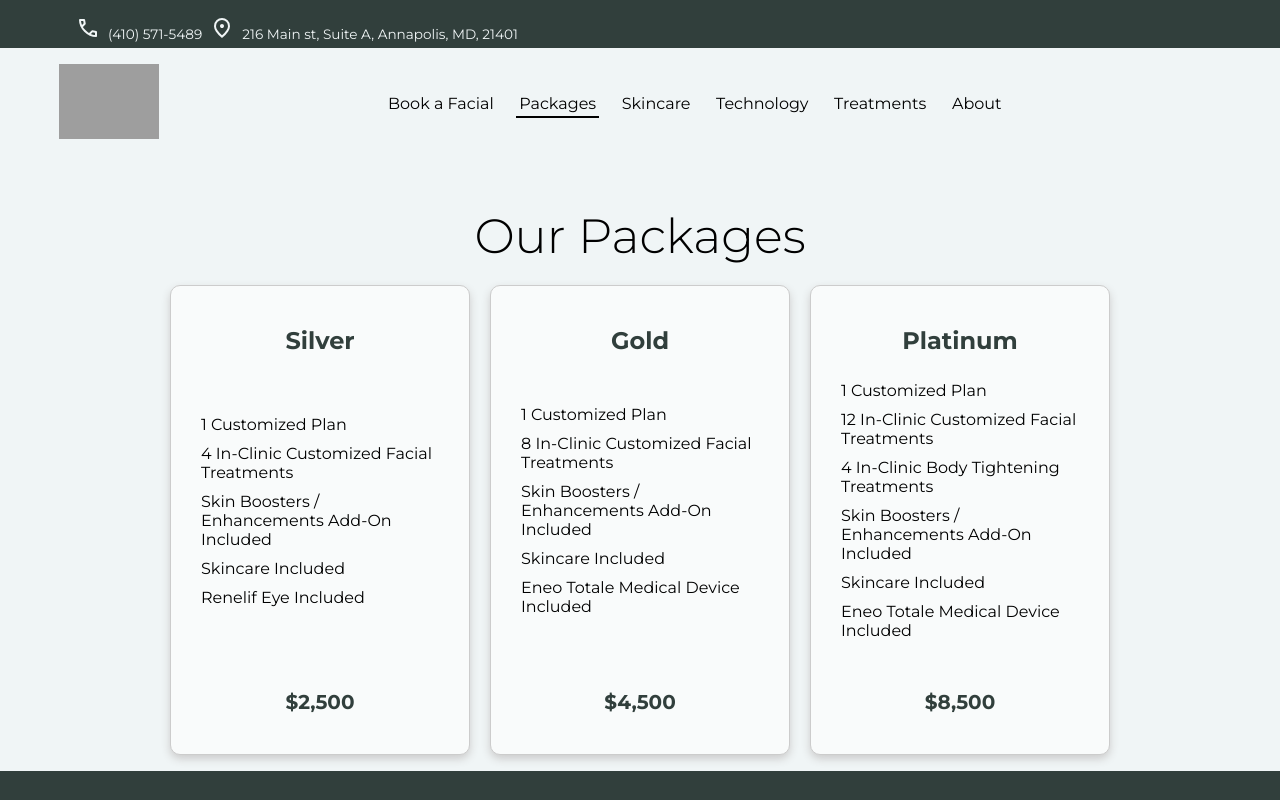
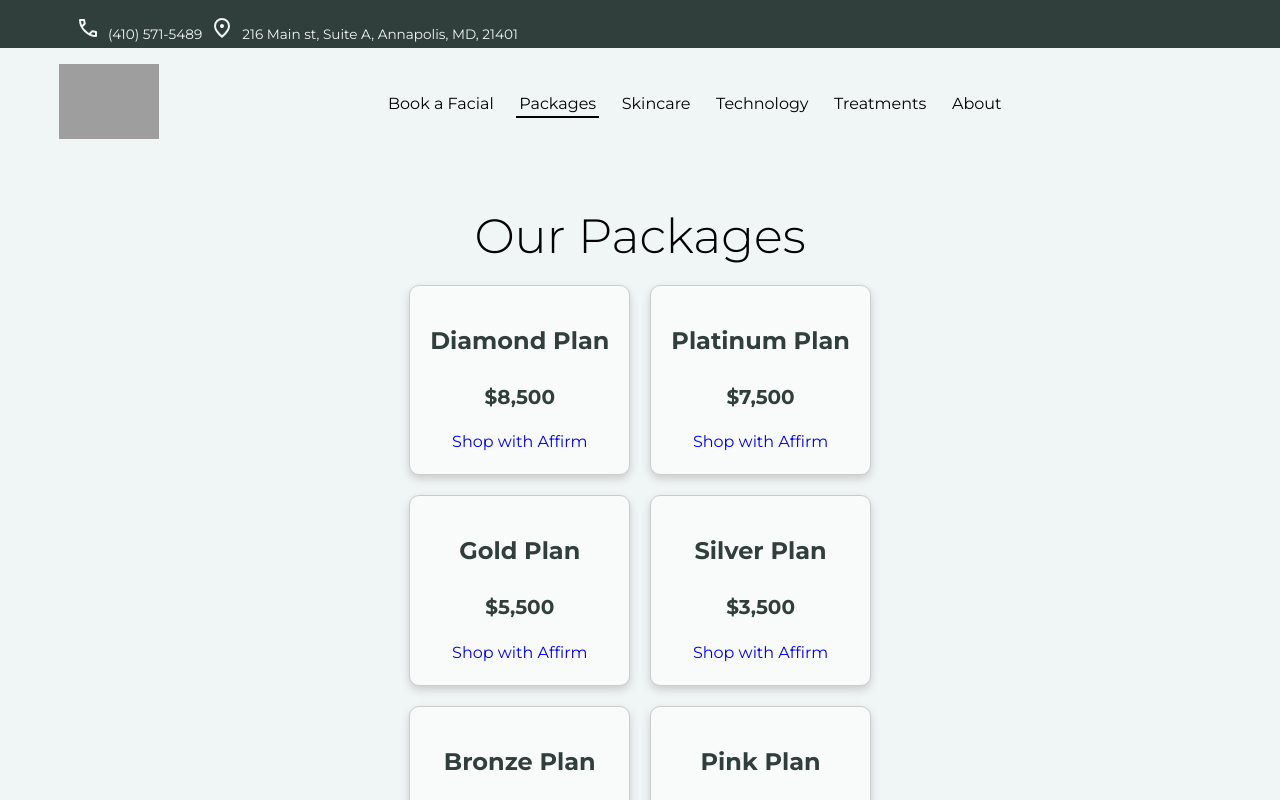
Before and after one commit to ora-sempre/ora-sempre-annapolis, a React (Create React App) app: page /packages in a window 1280 px wide. Shown: the top 800 px of the page. Built offline with nearby package versions, Linux system fonts and the light colour scheme; no server answers; grey boxes are pictures that could not be loaded.

Commit message:
Add and update packages and prices.
co-authored-by: object-ions <moshikoatia@gmail.com>

```diff
--- a/src/pages/Packages.js
+++ b/src/pages/Packages.js
@@ -1,38 +1,28 @@
 import "./Packages.scss";
 const packages = [
   {
-    title: "Silver",
-    features: [
-      "1 Customized Plan",
-      "4 In-Clinic Customized Facial Treatments",
-      "Skin Boosters / Enhancements Add-On Included",
-      "Skincare Included",
-      "Renelif Eye Included",
-    ],
+    title: "Diamond Plan",
+    price: "$8,500",
+  },
+  {
+    title: "Platinum Plan",
+    price: "$7,500",
+  },
+  {
+    title: "Gold Plan",
+    price: "$5,500",
+  },
+  {
+    title: "Silver Plan",
+    price: "$3,500",
+  },
+  {
+    title: "Bronze Plan",
     price: "$2,500",
   },
   {
-    title: "Gold",
-    features: [
-      "1 Customized Plan",
-      "8 In-Clinic Customized Facial Treatments",
-      "Skin Boosters / Enhancements Add-On Included",
-      "Skincare Included",
-      "Eneo Totale Medical Device Included",
-    ],
-    price: "$4,500",
-  },
-  {
-    title: "Platinum",
-    features: [
-      "1 Customized Plan",
-      "12 In-Clinic Customized Facial Treatments",
-      "4 In-Clinic Body Tightening Treatments",
-      "Skin Boosters / Enhancements Add-On Included",
-      "Skincare Included",
-      "Eneo Totale Medical Device Included",
-    ],
-    price: "$8,500",
+    title: "Pink Plan",
+    price: "$850",
   },
 ];
 const Packages = () => {
@@ -43,14 +33,8 @@ const Packages = () => {
         {packages.map((pkg, index) => (
           <div key={index} className="package-card">
             <h2 className="package-title">{pkg.title}</h2>
-            <ul className="package-features">
-              {pkg.features.map((feature, i) => (
-                <li key={i} className="package-feature">
-                  {feature}
-                </li>
-              ))}
-            </ul>
             <h3 className="package-price">{pkg.price}</h3>
+            <a href="https://affirm.orasempreannapolis.com">Shop with Affirm</a>
           </div>
         ))}
       </div>
--- a/src/pages/Packages.scss
+++ b/src/pages/Packages.scss
@@ -12,7 +12,8 @@
     margin-bottom: 20px;
   }
   .packages-grid {
-    display: flex;
+    display: grid;
+    grid-template-columns: auto auto;
     flex-wrap: wrap;
     justify-content: center;
     gap: 20px;
```
